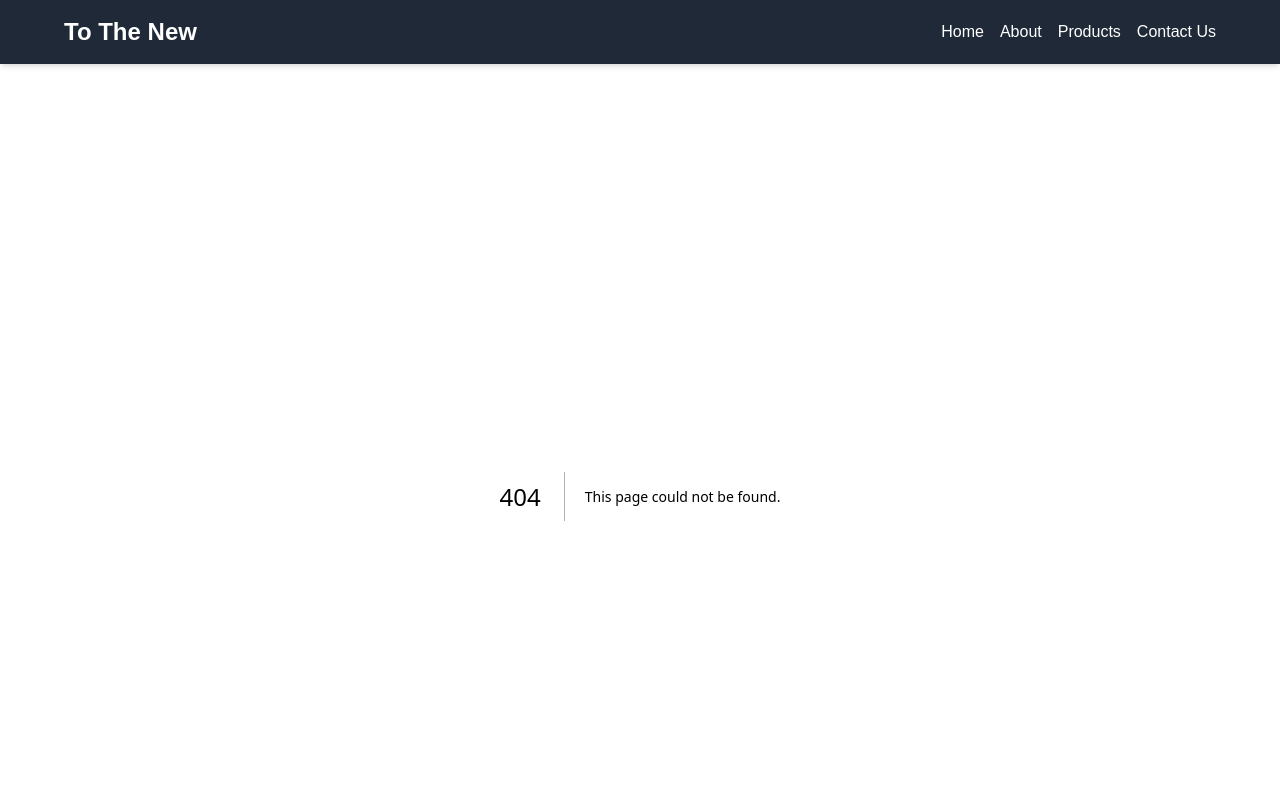
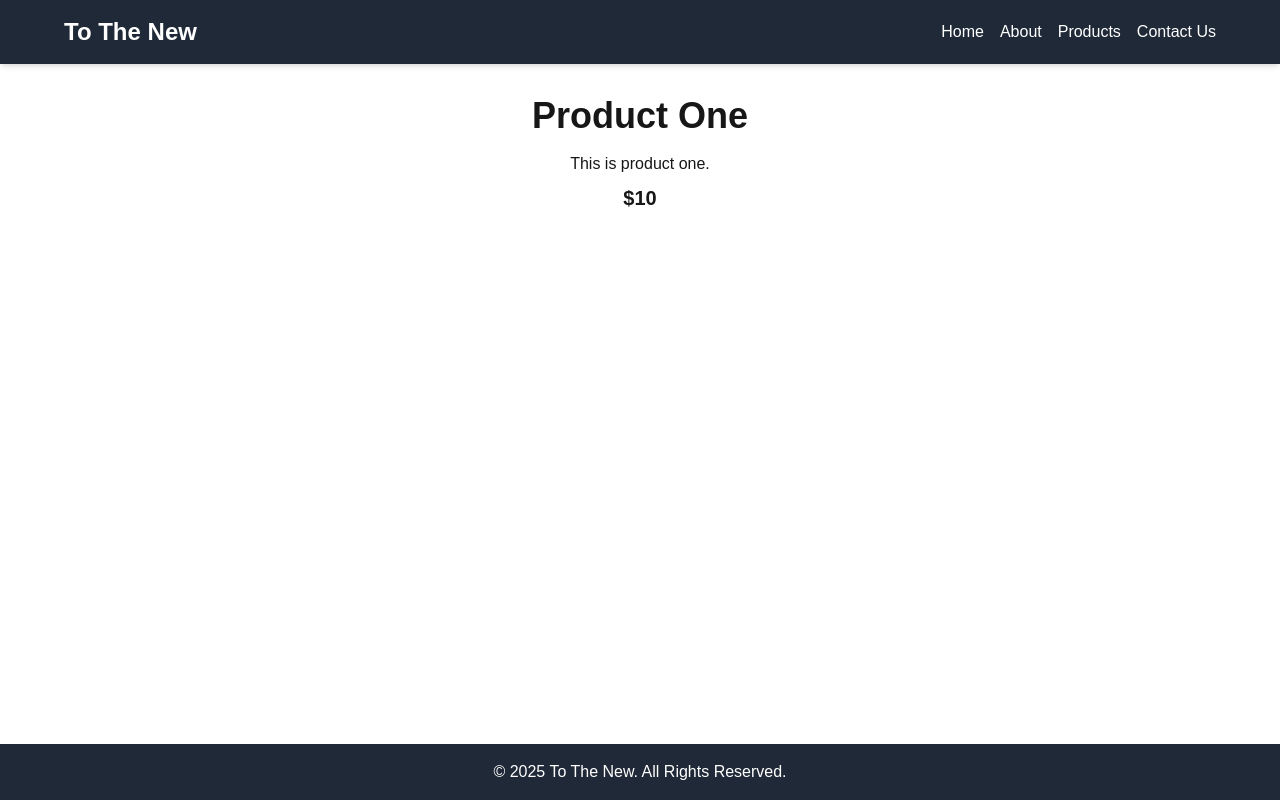
Before and after one commit to shivam-chauhan1/next-pages-routing, a Next.js app: page /products/1 in a window 1280 px wide. Before the commit this address had no page. Shown: the top 800 px of the page. Built offline with nearby package versions, Linux system fonts and the light colour scheme.

Commit message:
dynamic route

```diff
--- /dev/null
+++ b/app/products/[id]/page.tsx
@@ -0,0 +1,15 @@
+import { notFound } from "next/navigation";
+import data from "@/app/data/data.json";
+
+export default function ProductDetail({ params }: { params: { id: string } }) {
+  const product = data.products.find((p) => p.id === params.id);
+  if (!product) return notFound();
+
+  return (
+    <div className="text-center">
+      <h1 className="text-4xl font-bold">{product.name}</h1>
+      <p className="mt-4">{product.description}</p>
+      <p className="mt-2 text-xl font-semibold">{product.price}</p>
+    </div>
+  );
+}
```
